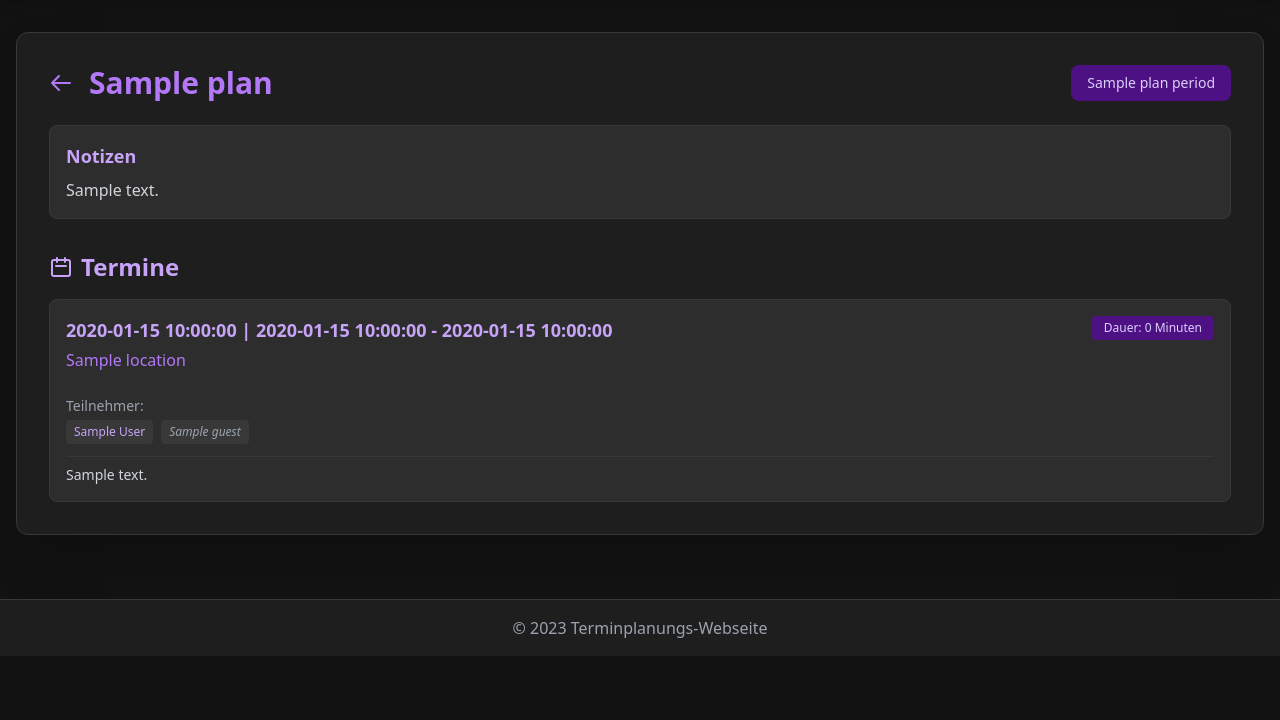
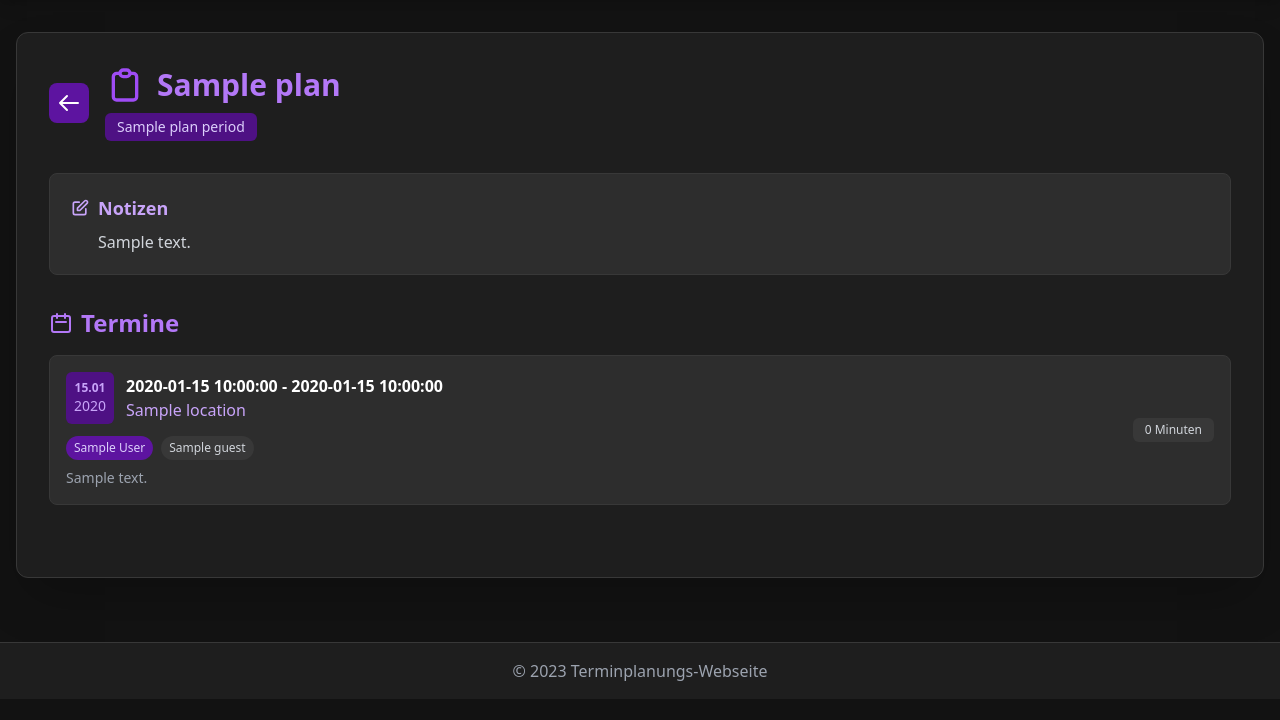
Before and after one commit to TomBenRu/appointment_plan_api_cl, a FastAPI app: template templates/plan_detail.html in a window 1280 px wide. Shown: the part 65-785 px from the top of the page. Run offline with FastAPI, Linux system fonts and the light colour scheme; the template is opened without the code that fills it: most values are stand-ins (such as "Sample title", 1, 10 or a date in 2020); some libraries are stand-ins or nearby versions.

Commit message:
Work in Progress

```diff
--- a/templates/plan_detail.html
+++ b/templates/plan_detail.html
@@ -4,83 +4,103 @@
 
 {% block content %}
 <div class="bg-dark-800 rounded-xl shadow-2xl p-8 text-gray-100 border border-dark-600">
-    <div class="mb-6 flex justify-between items-center">
-        <div class="flex items-center">
-            <a href="/plans" class="mr-4 text-primary-300 hover:text-primary-200 transition-colors duration-200">
+    <!-- Plan-Header -->
+    <div class="flex items-center mb-8">
+        <a href="/plans" class="bg-primary-800 hover:bg-primary-700 text-white p-2 rounded-lg mr-4 transition-all duration-200">
             <svg xmlns="http://www.w3.org/2000/svg" class="h-6 w-6" fill="none" viewBox="0 0 24 24" stroke="currentColor">
                 <path stroke-linecap="round" stroke-linejoin="round" stroke-width="2" d="M10 19l-7-7m0 0l7-7m-7 7h18" />
             </svg>
         </a>
-            <h1 class="text-3xl font-bold text-primary-300">{{ plan.name }}</h1>
-        </div>
-        <span class="bg-primary-900 text-primary-100 px-4 py-2 rounded-lg text-sm font-medium">
+        <div class="flex-1">
+            <h1 class="text-3xl font-bold text-primary-300 flex items-center">
+                <svg xmlns="http://www.w3.org/2000/svg" class="h-10 w-10 mr-3 text-primary-400" fill="none" viewBox="0 0 24 24" stroke="currentColor">
+                    <path stroke-linecap="round" stroke-linejoin="round" stroke-width="2" d="M9 5H7a2 2 0 00-2 2v12a2 2 0 002 2h10a2 2 0 002-2V7a2 2 0 00-2-2h-2M9 5a2 2 0 002 2h2a2 2 0 002-2M9 5a2 2 0 012-2h2a2 2 0 012 2" />
+                </svg>
+                {{ plan.name }}
+            </h1>
+            <div class="flex items-center mt-2">
+                <span class="px-3 py-1 bg-primary-900 text-primary-100 rounded-md text-sm">
                     {{ plan.plan_period.name }}
                 </span>
             </div>
+        </div>
+    </div>
 
     {% if plan.notes %}
-    <div class="bg-dark-700 rounded-lg p-4 mb-8 border border-dark-600">
-        <h2 class="text-lg font-semibold mb-2 text-primary-200">Notizen</h2>
-        <p class="text-gray-300">{{ plan.notes }}</p>
+    <div class="bg-dark-700 rounded-lg p-5 mb-8 border border-dark-600">
+        <h2 class="text-lg font-semibold mb-2 text-primary-200 flex items-center">
+            <svg xmlns="http://www.w3.org/2000/svg" class="h-5 w-5 mr-2" fill="none" viewBox="0 0 24 24" stroke="currentColor">
+                <path stroke-linecap="round" stroke-linejoin="round" stroke-width="2" d="M11 5H6a2 2 0 00-2 2v11a2 2 0 002 2h11a2 2 0 002-2v-5m-1.414-9.414a2 2 0 112.828 2.828L11.828 15H9v-2.828l8.586-8.586z" />
+            </svg>
+            Notizen
+        </h2>
+        <p class="text-gray-300 ml-7">{{ plan.notes }}</p>
     </div>
     {% endif %}
 
-    <h2 class="text-2xl font-semibold mb-4 text-primary-200 flex items-center">
+    <!-- Termine -->
+    <div class="mb-10">
+        <h2 class="text-2xl font-bold text-primary-300 mb-4 flex items-center">
             <svg xmlns="http://www.w3.org/2000/svg" class="h-6 w-6 mr-2" fill="none" viewBox="0 0 24 24" stroke="currentColor">
                 <path stroke-linecap="round" stroke-linejoin="round" stroke-width="2" d="M8 7V3m8 4V3m-9 8h10M5 21h14a2 2 0 002-2V7a2 2 0 00-2-2H5a2 2 0 00-2 2v12a2 2 0 002 2z" />
             </svg>
             Termine
         </h2>
 
+        {% if plan.appointments %}
             <div class="space-y-4">
                 {% for appointment in plan.appointments %}
-            <div class="bg-dark-700 rounded-lg p-4 border border-dark-600 hover:bg-dark-600 transition-all duration-200">
-                <div class="flex flex-wrap justify-between items-start">
-                    <div class="mb-3">
-                        <div class="text-lg font-semibold text-primary-200">
-                            {{ appointment.date_str }} | {{ appointment.start_time_str }} - {{ appointment.end_time_str }}
+                    <div class="bg-dark-700 p-4 rounded-lg border border-dark-600 hover:border-primary-700 transition-all hover:shadow-md">
+                        <div class="flex flex-col md:flex-row justify-between gap-4">
+                            <div class="flex-1">
+                                <div class="flex items-center">
+                                    <div class="bg-primary-900 text-primary-200 rounded-md p-2 mr-3 flex flex-col items-center">
+                                        <span class="text-xs font-bold">{{ appointment.date.strftime('%d.%m') }}</span>
+                                        <span class="text-sm">{{ appointment.date.strftime('%Y') }}</span>
                                     </div>
-                        <div class="text-primary-300 mt-1">{{ appointment.location.name }}</div>
-                    </div>
-
-                    <div class="bg-primary-900 px-3 py-1 rounded text-xs text-primary-100">
-                        Dauer: {{ (appointment.delta.total_seconds() / 60)|int }} Minuten
+                                    <div>
+                                        <p class="font-bold text-white">{{ appointment.start_time_str }} - {{ appointment.end_time_str }}</p>
+                                        <p class="text-primary-200 font-medium">{{ appointment.location.name }}</p>
                                     </div>
                                 </div>
 
-                {% if appointment.persons %}
                                 <div class="mt-3">
-                    <div class="text-sm font-medium text-gray-400 mb-1">Teilnehmer:</div>
                                     <div class="flex flex-wrap gap-2">
                                         {% for person in appointment.persons %}
-                            <span class="bg-dark-600 text-primary-200 px-2 py-1 rounded text-xs">
+                                            <a href="/persons/{{ person.id }}" class="inline-flex items-center bg-primary-800 text-primary-100 text-xs px-2 py-1 rounded-full hover:bg-primary-700 transition-colors duration-200">
                                                 {{ person.full_name }}
-                            </span>
+                                            </a>
                                         {% endfor %}
 
                                         {% for guest in appointment.guests %}
-                            <span class="bg-dark-600 text-gray-400 px-2 py-1 rounded text-xs italic">
+                                            <span class="inline-flex items-center bg-dark-600 text-gray-300 text-xs px-2 py-1 rounded-full">
                                                 {{ guest }}
                                             </span>
                                         {% endfor %}
                                     </div>
-                </div>
-                {% endif %}
 
                                     {% if appointment.notes %}
-                <div class="mt-3 text-sm text-gray-300 border-t border-dark-600 pt-2">
+                                        <div class="mt-2 text-sm text-gray-400">
                                             {{ appointment.notes }}
                                         </div>
                                     {% endif %}
                                 </div>
-        {% else %}
-            <div class="text-center text-gray-400 py-10 bg-dark-700 rounded-lg border border-dark-600">
-                <svg xmlns="http://www.w3.org/2000/svg" class="h-12 w-12 mx-auto text-gray-500 mb-3" fill="none" viewBox="0 0 24 24" stroke="currentColor">
-                    <path stroke-linecap="round" stroke-linejoin="round" stroke-width="2" d="M8 7V3m8 4V3m-9 8h10M5 21h14a2 2 0 002-2V7a2 2 0 00-2-2H5a2 2 0 00-2 2v12a2 2 0 002 2z" />
-                </svg>
-                <p>Keine Termine in diesem Plan.</p>
+                            </div>
+
+                            <div class="flex items-center">
+                                <span class="px-3 py-1 bg-dark-600 text-gray-300 text-xs rounded-md">
+                                    {{ (appointment.delta.total_seconds() / 60)|int }} Minuten
+                                </span>
+                            </div>
+                        </div>
                     </div>
                 {% endfor %}
             </div>
+        {% else %}
+            <div class="bg-dark-700 p-6 rounded-lg border border-dark-600 text-center">
+                <p class="text-gray-400">Keine Termine in diesem Plan.</p>
+            </div>
+        {% endif %}
+    </div>
 </div>
 {% endblock %}
```
Also changed, not shown: templates/location_detail.html (+45 -32 lines), templates/locations.html (+21 -18 lines), templates/plans.html (+27 -19 lines). Lines whose indentation alone changed are shown as unchanged.
